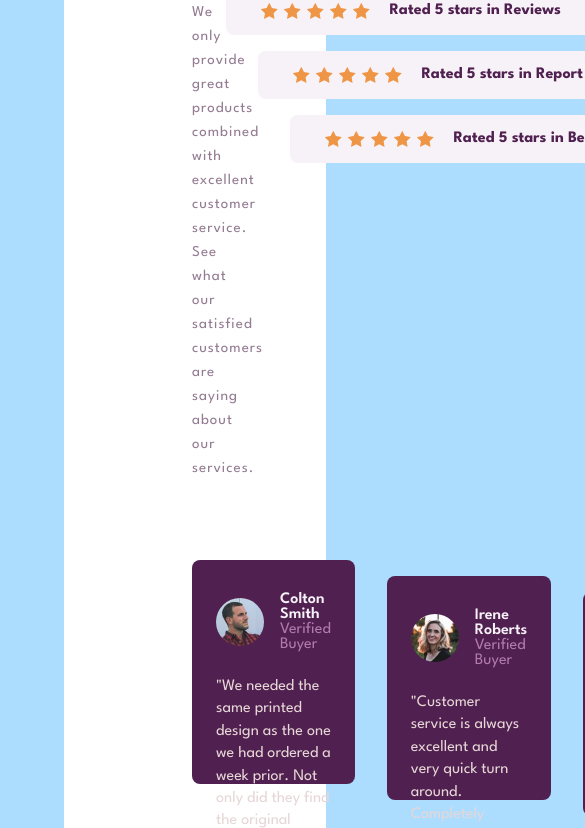
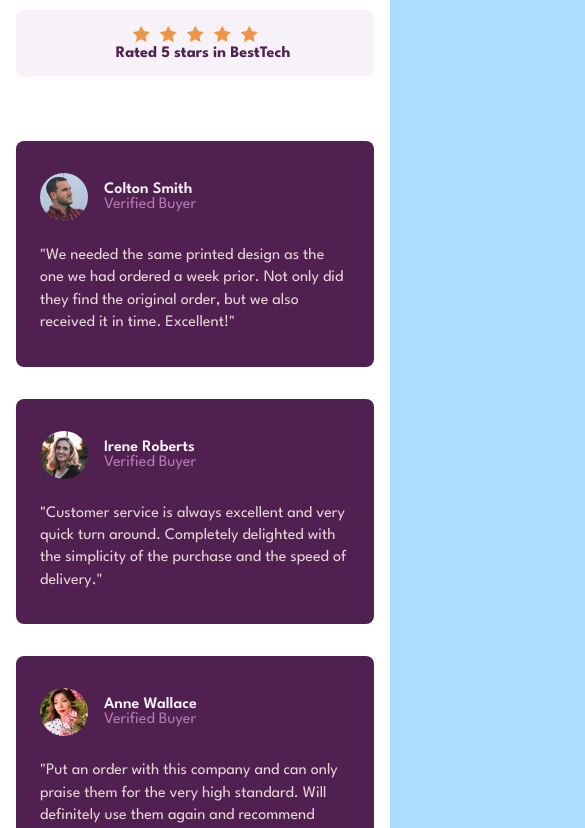
Before and after one commit to franc51/social-proof-section-master, a plain HTML site: page index.html in a window 390 px wide. Shown: the part 538-1366 px from the top of the page, 585 px wide, since content can reach past the window. Drawn offline with Linux system fonts and the light colour scheme.

Commit message:
finished design

```diff
--- a/index.html
+++ b/index.html
@@ -3,7 +3,7 @@
     <meta charset="UTF-8" />
     <meta name="viewport" content="width=device-width, initial-scale=1.0" />
     <title>Social proof</title>
-    <link rel="stylesheet" href="social-desktop.css"/>
+    <link rel="stylesheet" media="screen and (min-width:700px)" href="social-desktop.css"/>
     <link rel="stylesheet" media="screen and (max-width:600px)" href="social-mobile.css"/>
     <link rel="preconnect" href="https://fonts.googleapis.com">
     <link rel="preconnect" href="https://fonts.gstatic.com" crossorigin>
@@ -27,6 +27,36 @@
         </div>
         <div class="social__description__rating">
           <div class="social__rating__stars__single">
+            <div>
+              <img class="social__star"
+              class="social__rating__star"
+              src="files/icon-star.svg"
+              alt="star"
+            />
+            <img class="social__star"
+              class="social__rating__star"
+              src="files/icon-star.svg"
+              alt="star"
+            />
+            <img class="social__star"
+              class="social__rating__star"
+              src="files/icon-star.svg"
+              alt="star"
+            />
+            <img class="social__star"
+              class="social__rating__star"
+              src="files/icon-star.svg"
+              alt="star"
+            />
+            <img class="social__star"
+              class="social__rating__star"
+              src="files/icon-star.svg"
+              alt="star"
+            /></div>
+            <p class="social__rating__stars__single_p"><b>Rated 5 stars in Reviews</b></p>
+          </div>
+          <div class="social__rating__stars__single">
+            <div>
               <img class="social__star"
               class="social__rating__star"
               src="files/icon-star.svg"
@@ -52,9 +82,11 @@
               src="files/icon-star.svg"
               alt="star"
             />
-            <p class="social__rating__stars__single_p"><b>Rated 5 stars in Reviews</b></p>
+            </div>
+            <p class="social__rating__stars__single_p"><b>Rated 5 stars in Report Guru</b></p>
           </div>
           <div class="social__rating__stars__single">
+           <div>
             <img class="social__star"
             class="social__rating__star"
             src="files/icon-star.svg"
@@ -80,34 +112,7 @@
             src="files/icon-star.svg"
             alt="star"
           />
-            <p class="social__rating__stars__single_p"><b>Rated 5 stars in Report Guru</b></p>
            </div>
-          <div class="social__rating__stars__single">
-            <img class="social__star"
-              class="social__rating__star"
-              src="files/icon-star.svg"
-              alt="star"
-            />
-            <img class="social__star"
-              class="social__rating__star"
-              src="files/icon-star.svg"
-              alt="star"
-            />
-            <img class="social__star"
-              class="social__rating__star"
-              src="files/icon-star.svg"
-              alt="star"
-            />
-            <img class="social__star"
-              class="social__rating__star"
-              src="files/icon-star.svg"
-              alt="star"
-            />
-            <img class="social__star"
-              class="social__rating__star"
-              src="files/icon-star.svg"
-              alt="star"
-            />
             <p class="social__rating__stars__single_p"><b>Rated 5 stars in BestTech</b></p>
           </div>
         </div>
--- a/social-mobile.css
+++ b/social-mobile.css
@@ -0,0 +1,92 @@
+.star {
+  background-image: url(files/icon-star.svg);
+  padding: 1rem;
+}
+.social__star {
+  margin: 0 3px;
+}
+.social__proof {
+  background-color: white;
+  font-family: "League Spartan";
+  padding: 1rem;
+}
+.social__description {
+  display: flex;
+  flex-direction: column;
+  justify-content: space-between;
+}
+.social__description__text {
+}
+.social__description__text_title {
+  font-size: 2rem;
+  color: hsl(300, 43%, 22%);
+  text-align: center;
+  padding: 0 4rem;
+  padding-top: 2rem;
+  font-weight: 900;
+}
+.social__description__text_paragraph {
+  margin-top: 0.5rem;
+  letter-spacing: 1px;
+  line-height: 1.5rem;
+  font-size: 15px;
+  color: hsl(303, 10%, 53%);
+  text-align: center;
+  padding: 1rem 2rem;
+}
+.social__description__rating {
+  display: flex;
+  flex-direction: column;
+  margin: 2rem 0;
+}
+.social__rating__stars__single {
+  display: flex;
+  flex-direction: column;
+  gap: rem;
+  text-align: center;
+  border-radius: 0.5rem;
+  background-color: hsl(300, 24%, 96%);
+  padding: 1rem 2rem;
+  margin-bottom: 1rem;
+  color: hsl(300, 43%, 22%);
+}
+.social__rating__stars__single_p {
+  margin-left: 1rem;
+}
+.social__review {
+  display: flex;
+  flex-direction: column;
+  justify-content: space-between;
+  gap: 2rem;
+  align-items: stretch;
+  padding: 1rem 0;
+  margin-bottom: 4rem;
+}
+.social__review__card {
+  background-color: hsl(300, 43%, 22%);
+  border-radius: 0.5rem;
+  padding: 2rem 1.5rem;
+  flex: 1;
+  height: 14rem;
+}
+.social__review__card__profile {
+  display: flex;
+  align-items: center;
+  margin-bottom: 1.5rem;
+}
+.social__review__card__profile__picture {
+  border-radius: 50%;
+  height: 3rem;
+  margin-right: 1rem;
+}
+.social__review__card__profile__name__p {
+  color: hsl(300, 24%, 96%);
+  font-weight: 600;
+}
+.social__review__card__profile__name__p2 {
+  color: hsl(302, 26%, 59%);
+}
+.social__review__card__profile__text {
+  color: rgb(230, 214, 214);
+  line-height: 1.4rem;
+}
```
Lines whose indentation alone changed are shown as unchanged.
